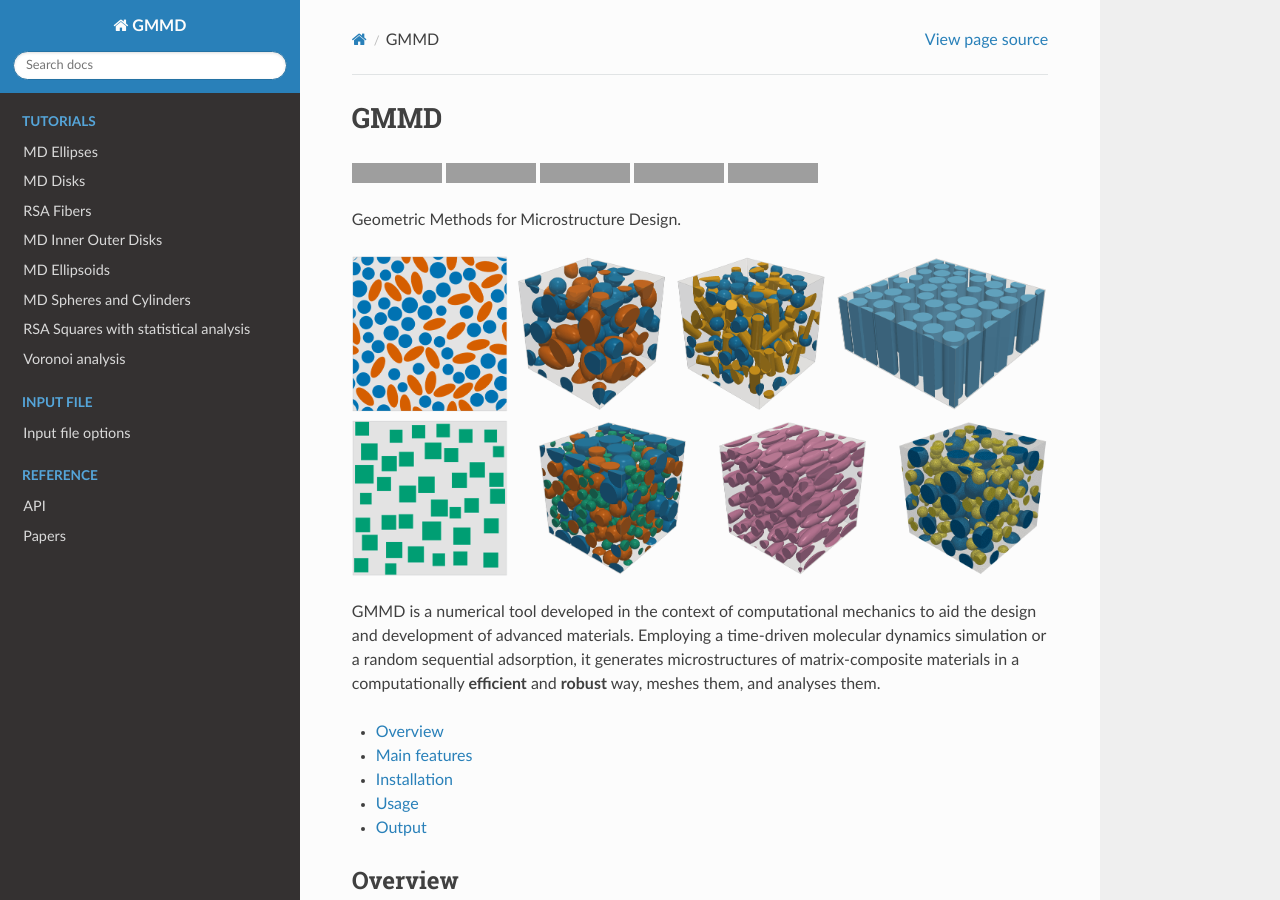
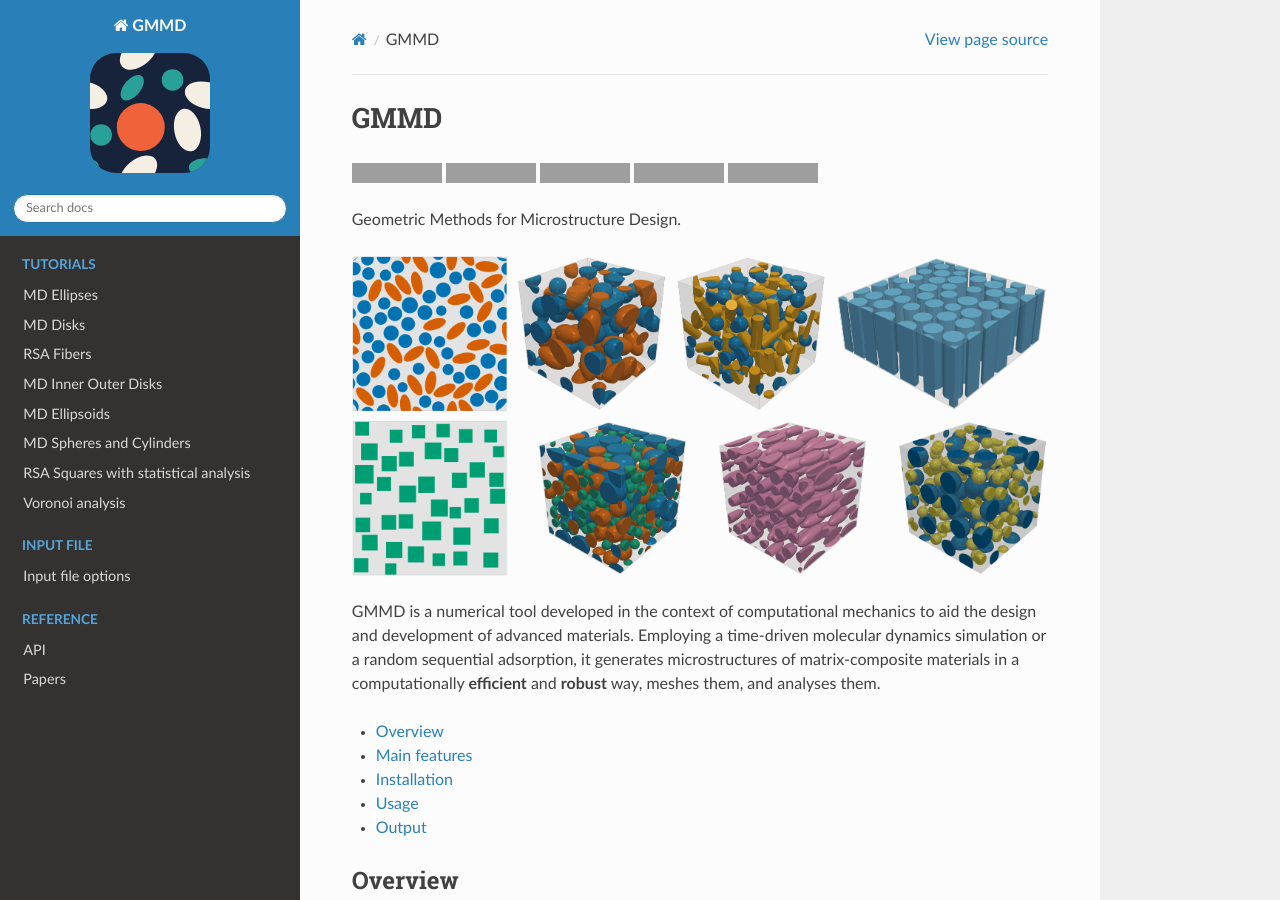
Before and after one commit to CM2S/GMMD, a Sphinx documentation site: the page built from docs/index.md, in a window 1280 px wide and 900 px high. Built offline with Sphinx 7.4.7 and the Read the Docs theme 3.1.0, drawn with Linux system fonts in a browser that asks for light colours; formulas are drawn with MathJax 3; grey boxes are pictures that could not be loaded.

Commit message:
Show the logo in the readme and the documentation
Assisted-by: Claude:claude-opus-5-5

````diff
--- a/docs/conf.py
+++ b/docs/conf.py
@@ -90,6 +90,10 @@ pygments_style = None
 # a list of builtin themes.
 #
 html_theme = "sphinx_rtd_theme"
+
+# The mark of the logo, at the top of the sidebar and as the icon of the browser tab
+html_logo = "images/logo/mark.svg"
+html_favicon = "images/logo/mark.svg"
 
 # Theme options are theme-specific and customize the look and feel of a theme
 # further.  For a list of options available for each theme, see the
--- a/docs/index.md
+++ b/docs/index.md
@@ -1,5 +1,7 @@
+% The sidebar shows the logo, so the page starts after the readme's logo
 ```{include} ../readme.md
 :relative-images:
+:start-after: docs/images/logo/mark.svg)
 ```
 
 ```{toctree}
--- a/readme.md
+++ b/readme.md
@@ -1,3 +1,5 @@
+![The logo of GMMD: a periodic cell of disks and ellipses](docs/images/logo/mark.svg)
+
 # GMMD
 
 [![Tests](https://github.com/CM2S/GMMD/actions/workflows/test.yaml/badge.svg?branch=master)](https://github.com/CM2S/GMMD/actions/workflows/test.yaml)
````
Also changed, not shown: CHANGELOG.md (+1 -0 lines).
